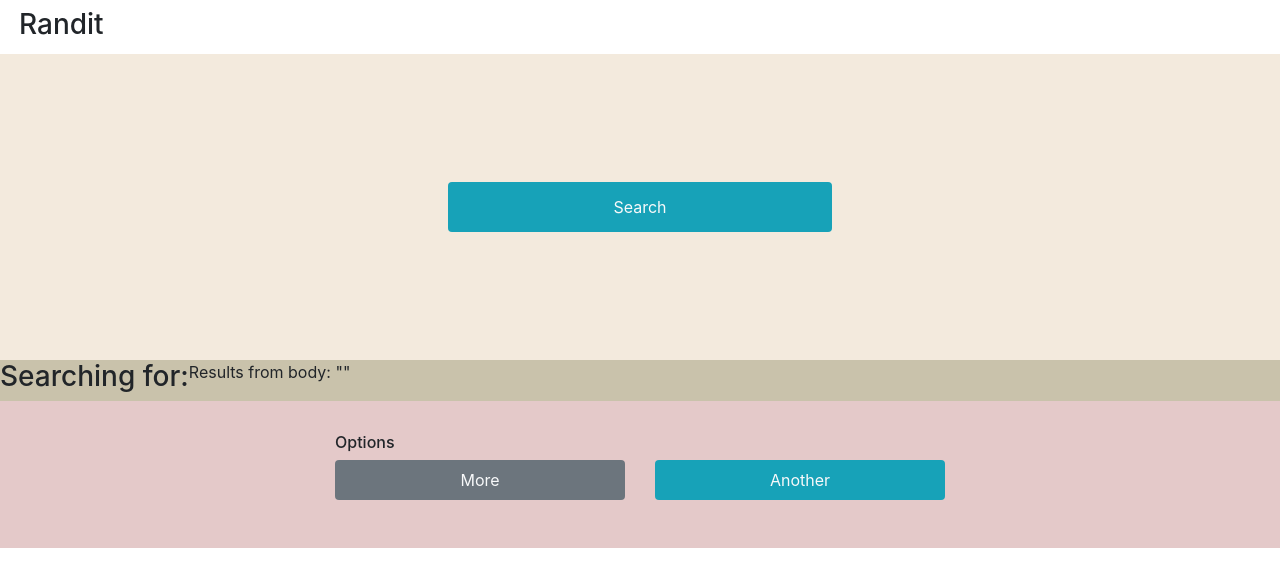
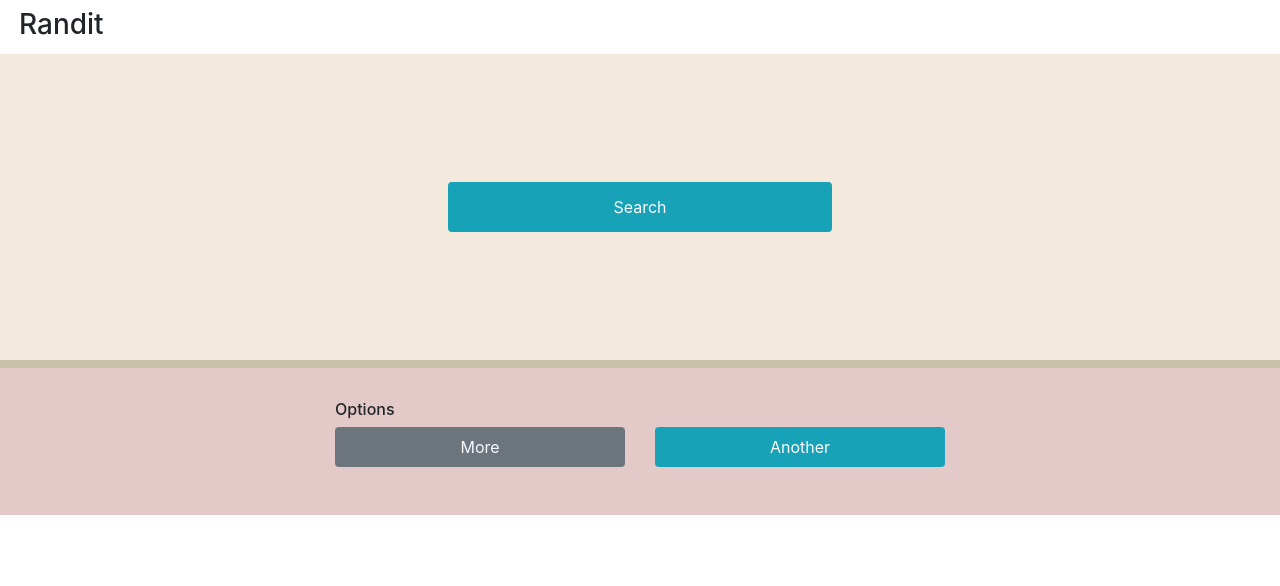
Before and after one commit to prestonwin78/Randit, a React (Create React App) app: page / in a window 1280 px wide. Shown: the top 586 px of the page. Built offline with nearby package versions, Linux system fonts and the light colour scheme.

Commit message:
Add call to api

```diff
--- a/src/components/Body.js
+++ b/src/components/Body.js
@@ -4,22 +4,33 @@ import Results from "./Results";
 import OptionsBar from "./OptionsBar";
 
 function Body() {
+  const [searchMade, changeSearchMade] = useState(false);
   const [searchTerm, changeSearchTerm] = useState("");
-  const [results, updateResults] = useState("");
+  const [results, updateResults] = useState({});
   return (
     <div className="body">
-      <SearchBar search={() => search(changeSearchTerm, updateResults)} />
-      <Results searchTerm={searchTerm} results={results} />
+      <SearchBar
+        search={() => search(changeSearchMade, changeSearchTerm, updateResults)}
+      />
+      <Results
+        searchMade={searchMade}
+        searchTerm={searchTerm}
+        results={results}
+      />
       <OptionsBar />
     </div>
   );
 }
 
-const search = async function (changeTermState, updateResults) {
+const search = async function (
+  changeSearchMade,
+  changeTermState,
+  updateResults
+) {
   let term = await getSearchTerm();
-  console.log("got search term: " + term);
   changeTermState(term);
-  updateResults(await makeSearchOnApi(term));
+  await updateResults(await makeSearchOnApi(term));
+  changeSearchMade(true);
 };
 
 const getSearchTerm = async function () {
@@ -29,7 +40,7 @@ const getSearchTerm = async function () {
 const makeSearchOnApi = async function (searchTerm) {
   if (searchTerm !== "") {
     let responseData;
-    await fetch(`https://www.reddit.com/search.json?q=${searchTerm}&limit=10`)
+    await fetch(`https://www.reddit.com/search.json?q=${searchTerm}&limit=6`)
       .then((response) => response.json())
       .then((data) => (responseData = data));
     return responseData;
--- a/src/components/Post.js
+++ b/src/components/Post.js
@@ -2,7 +2,7 @@ import React from "react";
 
 function Post(props) {
   return (
-    <div>
+    <div className="col-4">
       <p>{props.title}</p>
       <p>{props.text}</p>
     </div>
--- a/src/components/Results.js
+++ b/src/components/Results.js
@@ -4,23 +4,29 @@ import "../styles/styles.css";
 import "../styles/results.css";
 
 function Results(props) {
-  const posts = getListOfPosts(props.results);
+  let posts = [];
+  let searchText = "";
+  if (props.searchMade) {
+    searchText = 'Searching for: "' + props.searchTerm + '"';
+    posts = getListOfPosts(props.results);
+  }
   return (
-    <div className="row resultsbody">
-      <h3 className="searchtext">Searching for: {props.searchTerm}</h3>
-      <p>Results from body: {JSON.stringify(props.results)}</p>
-      {posts}
+    <div className="resultsbody">
+      <div className="row">
+        <h3 className="searchtext">{searchText}</h3>
+      </div>
+      <div className="row">{posts}</div>
     </div>
   );
 }
 
 function getListOfPosts(results) {
   let posts = [];
-  /*
-  results.forEach((item) => {
-    <Post title={} text={} />;
-  });
-  */
+
+  for (let i = 0; i < results.data.children.length; i++) {
+    posts.push(<Post title={results.data.children[i].data.title} />);
+  }
+
   return posts;
 }
 
```
